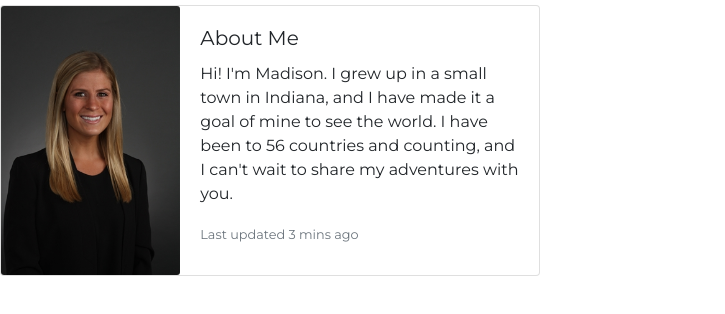
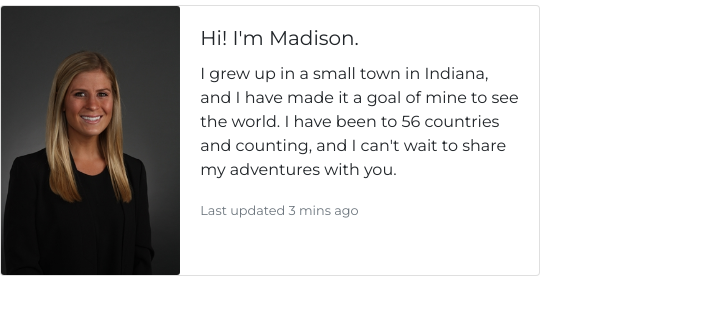
Before and after one commit to madisonmoyle/madisonmoyle.github.io, a plain HTML site: page about.html in a window 1280 px wide. Shown: the part 96-410 px from the top of the page, without its empty margins (0-725 px from the left). Drawn offline with nearby package versions, Linux system fonts and the light colour scheme.

Commit message:
css updates

```diff
--- a/about.html
+++ b/about.html
@@ -54,8 +54,8 @@
       </div>
       <div class="col-md-8">
         <div class="card-body">
-          <h5 class="card-title">About Me</h5>
-          <p class="card-text">Hi! I'm Madison. I grew up in a small town in Indiana, and I have made it a goal of mine to see the world. I have been to 56 countries and counting, and I can't wait to share my adventures with you.</p>
+          <h5 class="card-title">Hi! I'm Madison.</h5>
+          <p class="card-text">I grew up in a small town in Indiana, and I have made it a goal of mine to see the world. I have been to 56 countries and counting, and I can't wait to share my adventures with you.</p>
           <p class="card-text"><small class="text-muted">Last updated 3 mins ago</small></p>
         </div>
       </div>
--- a/week1styles.css
+++ b/week1styles.css
@@ -35,14 +35,10 @@ body {
 }
 
 .jumbotron {
-    /* Background */
     background-attachment: fixed;
     background-image: url(kilisunrise.JPG);
     background-repeat: no-repeat;
     background-size: cover;
-
-    /* Fonts */
-    /* The text-shadow helps the white text stand out better on a darker background */
     color: white;
     text-shadow: 1px 1px 1px black;
   }
```
